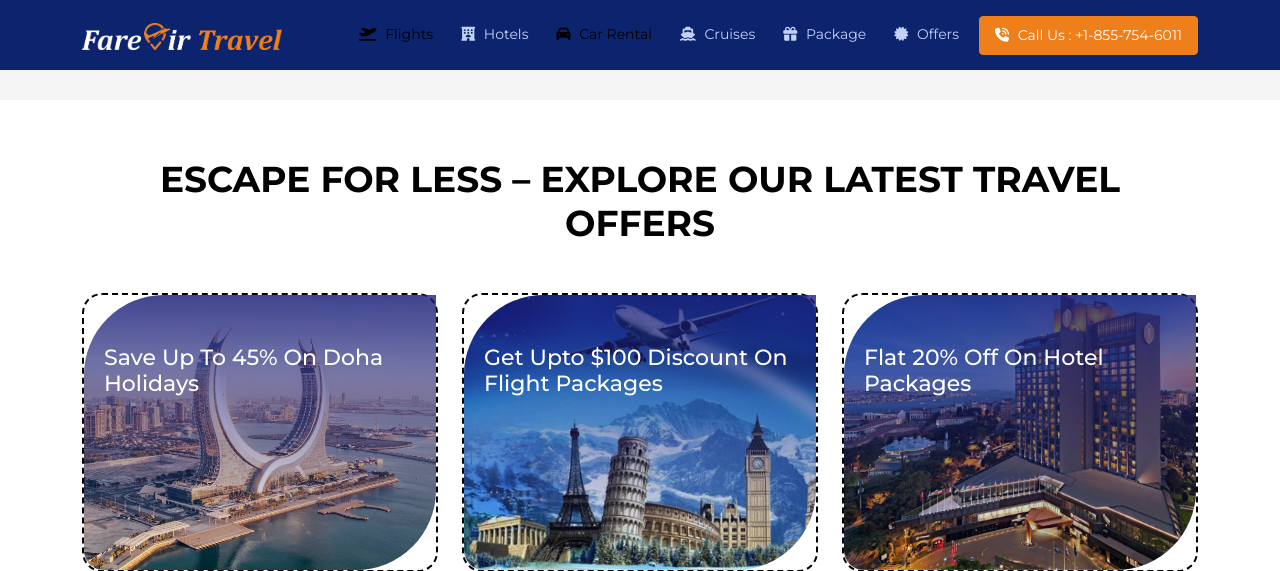
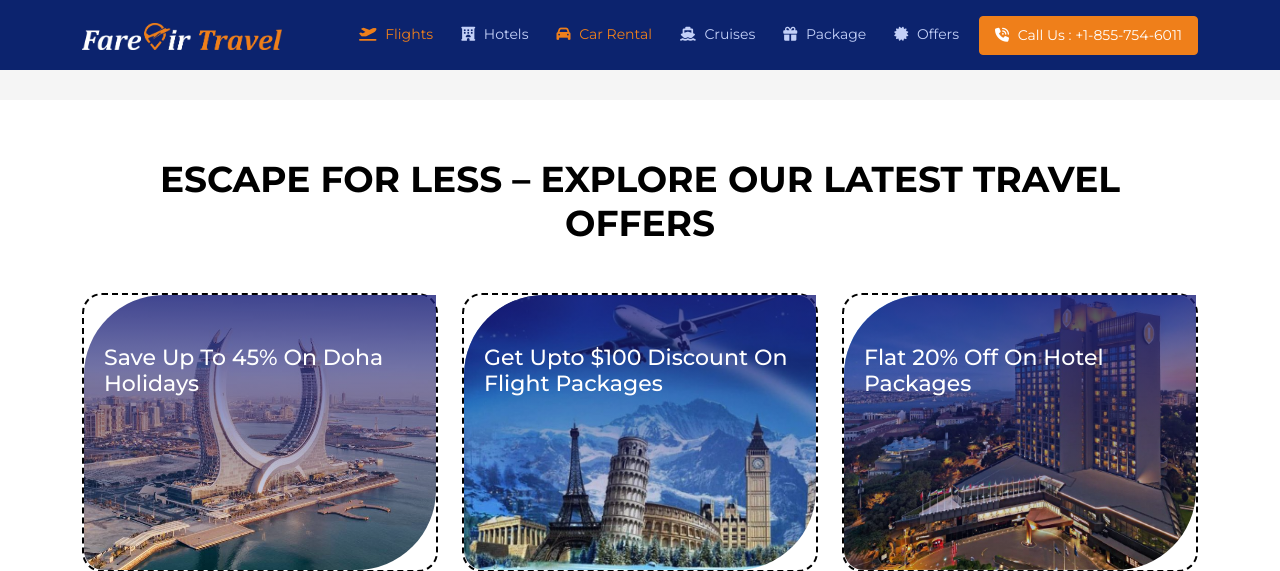
Before and after one commit to vinodace/fareairtravel, a PHP site: page /cars.php in a window 1280 px wide, with the pointer over the restyled element. Shown: the top 571 px of the page. Run offline with PHP 8.4, Linux system fonts and the light colour scheme; data that the repository does not hold is empty.

Commit message:
header css changes

```diff
--- a/css/header.css
+++ b/css/header.css
@@ -12,11 +12,11 @@ header {position: relative; z-index: 9; left: 0; right: 0; top: 0; padding:0px 0
 .navbar-nav { color:#000; }
 .nav-link { color:#c3d0f8 !important; font-weight: 400 !important;  font-size: 14px !important; margin-left:12px; display: flex; align-items: center; border-bottom: 2px solid transparent;}
 .menu-svgicon {width: 25px; height: 25px; fill: #fff; margin-right: 5px;}
-.navbar-nav > li:hover > a, .navbar-nav > li a.active {color: #000 !important;}
+.navbar-nav > li:hover > a, .navbar-nav > li a.active {color: #ef7f1a !important;}
 .navbar-nav > li:hover > a > svg {fill: #000;}
 .navbar-nav > li > a > i {padding-right: 5px;}
 .header-btn { background: #ef7f1a; border:1px solid #ef7f1a; color:#fff !important; font-size:14px !important; font-weight: 600; padding:8px 15px !important; border-radius: 4px; }
-.navbar-nav > li:hover > a.header-btn {fill:#ffffff;}
+.navbar-nav > li:hover > a.header-btn {color:#ffffff !important;}
 .header-btn-outline { background: transparent; border:1px solid #fff; color:#fff !important; font-size:14px !important; font-weight: 600; padding:8px 25px !important; border-radius: 4px; }
 .header-btn-outline:hover {background: #fff; color:#000 !important; border-bottom: none;}
 .navlr-pad {padding:15px 0 !important;}
```
